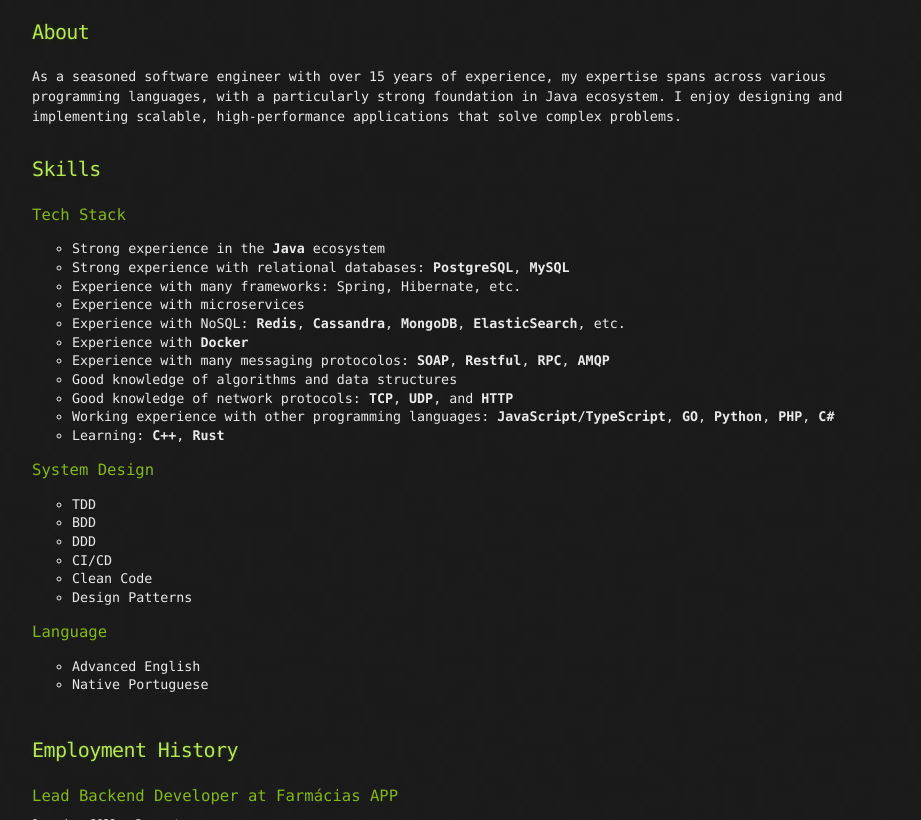
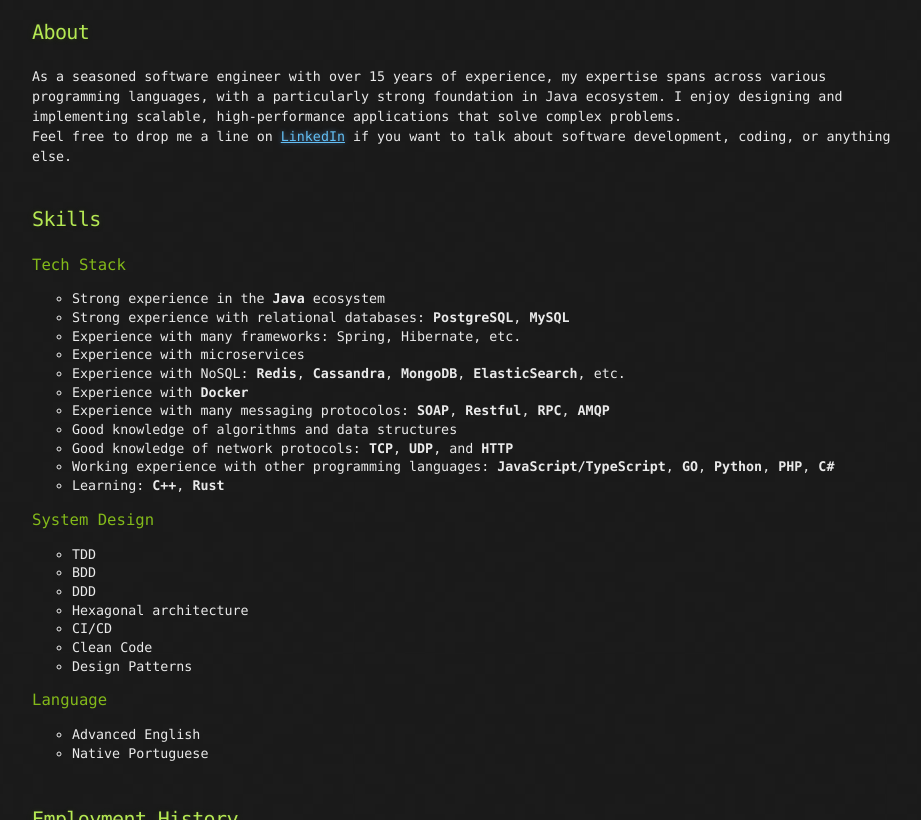
Before and after one commit to michelmilezzi/michelmilezzi.github.io, a plain HTML site: page index.html in a window 1280 px wide. Shown: the part 411-1231 px from the top of the page, without its empty margins (178-1099 px from the left). Drawn offline with Linux system fonts and the light colour scheme.

Commit message:
Update resume

```diff
--- a/index.html
+++ b/index.html
@@ -70,6 +70,7 @@
     <div class="resume">
       <h2>About</h2>
       <span>As a seasoned software engineer with over 15 years of experience, my expertise spans across various programming languages, with a particularly strong foundation in Java ecosystem. I enjoy designing and implementing scalable, high-performance applications that solve complex problems.</span>
+      <p>Feel free to drop me a line on <a href="https://www.linkedin.com/in/michelmilezzi" target="_blank">LinkedIn</a> if you want to talk about software development, coding, or anything else.</p>
     </div>
     <div class="resume">
       <h2>Skills</h2>
@@ -92,6 +93,7 @@
         <li>TDD</li>
         <li>BDD</li>
         <li>DDD</li>
+        <li>Hexagonal architecture</li>
         <li>CI/CD</li>
         <li>Clean Code</li>
         <li>Design Patterns</li>
```
